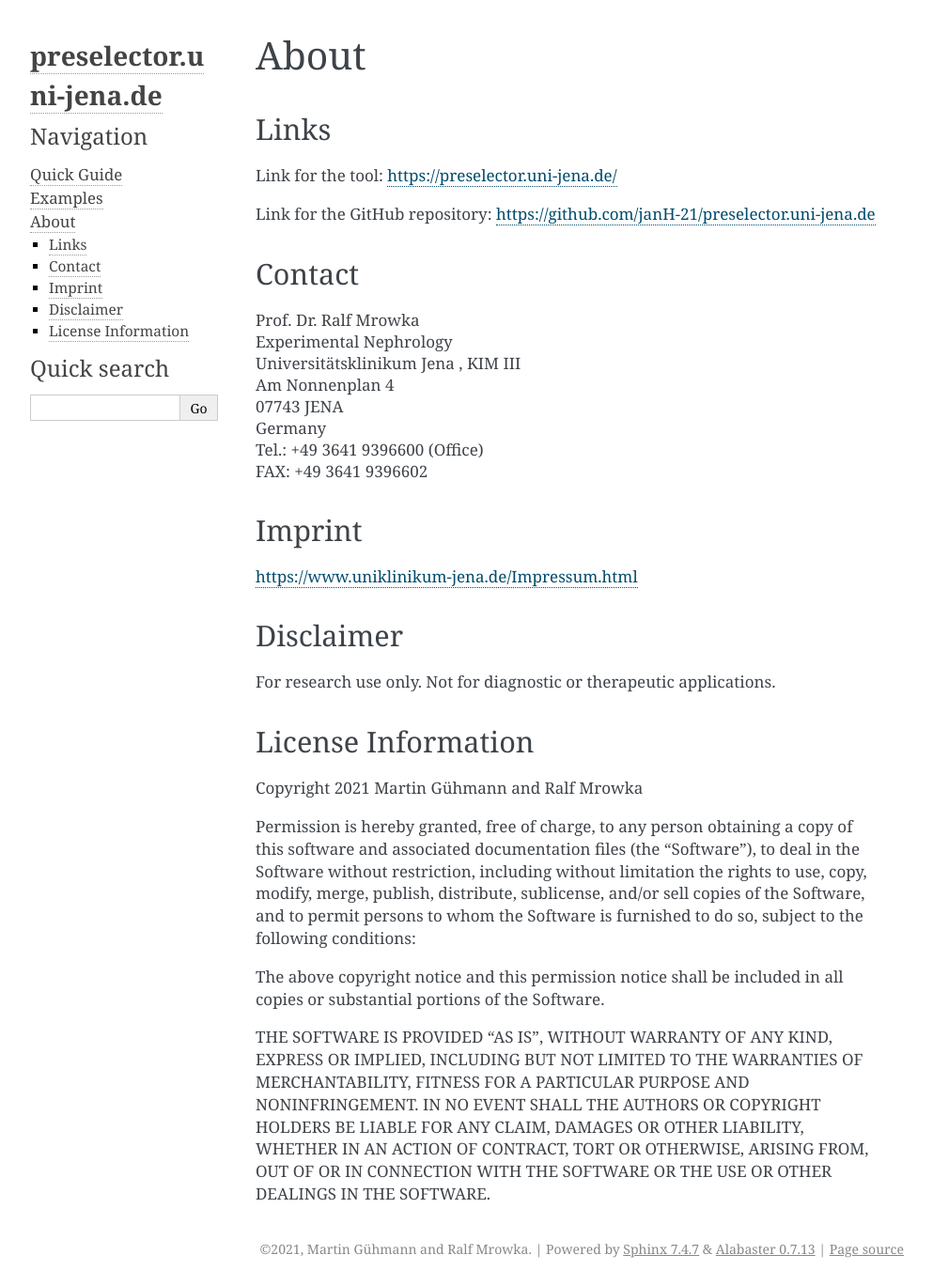
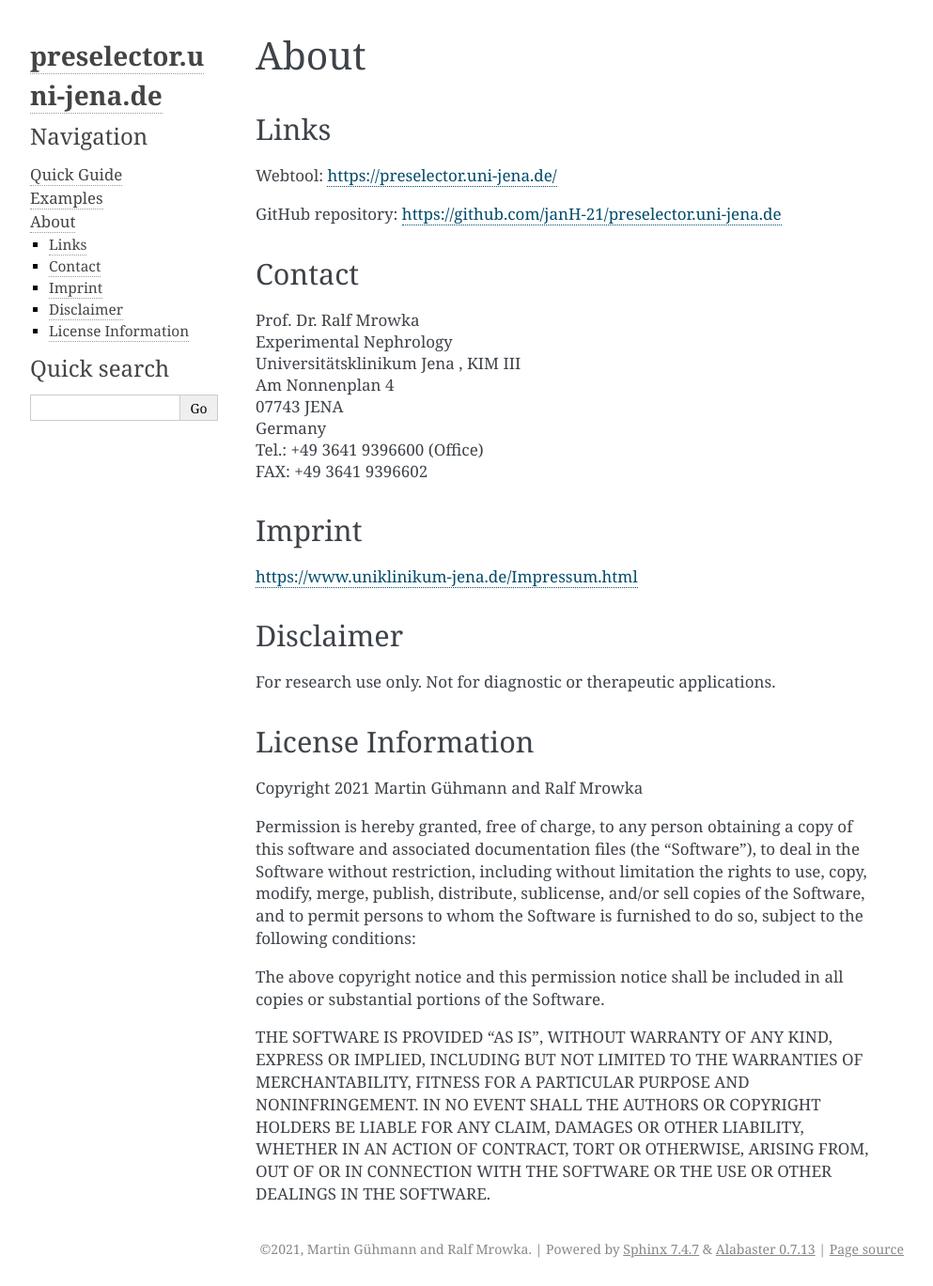
Before and after one commit to MartinGuehmann/preselector, a Sphinx documentation site: the page built from docs/about.rst, in a window 1280 px wide. Shown: the whole page at 94% size, without its empty margins (148-1141 px from the left). Built offline with Sphinx 7.4.7, drawn with Linux system fonts in a browser that asks for light colours.

Commit message:
Update about.rst

```diff
--- a/docs/about.rst
+++ b/docs/about.rst
@@ -3,9 +3,9 @@ About
 
 Links
 ^^^^^^^
-Link for the tool: https://preselector.uni-jena.de/
+Webtool: https://preselector.uni-jena.de/
 
-Link for the GitHub repository: https://github.com/janH-21/preselector.uni-jena.de
+GitHub repository: https://github.com/janH-21/preselector.uni-jena.de
 
 Contact
 ^^^^^^^
```
